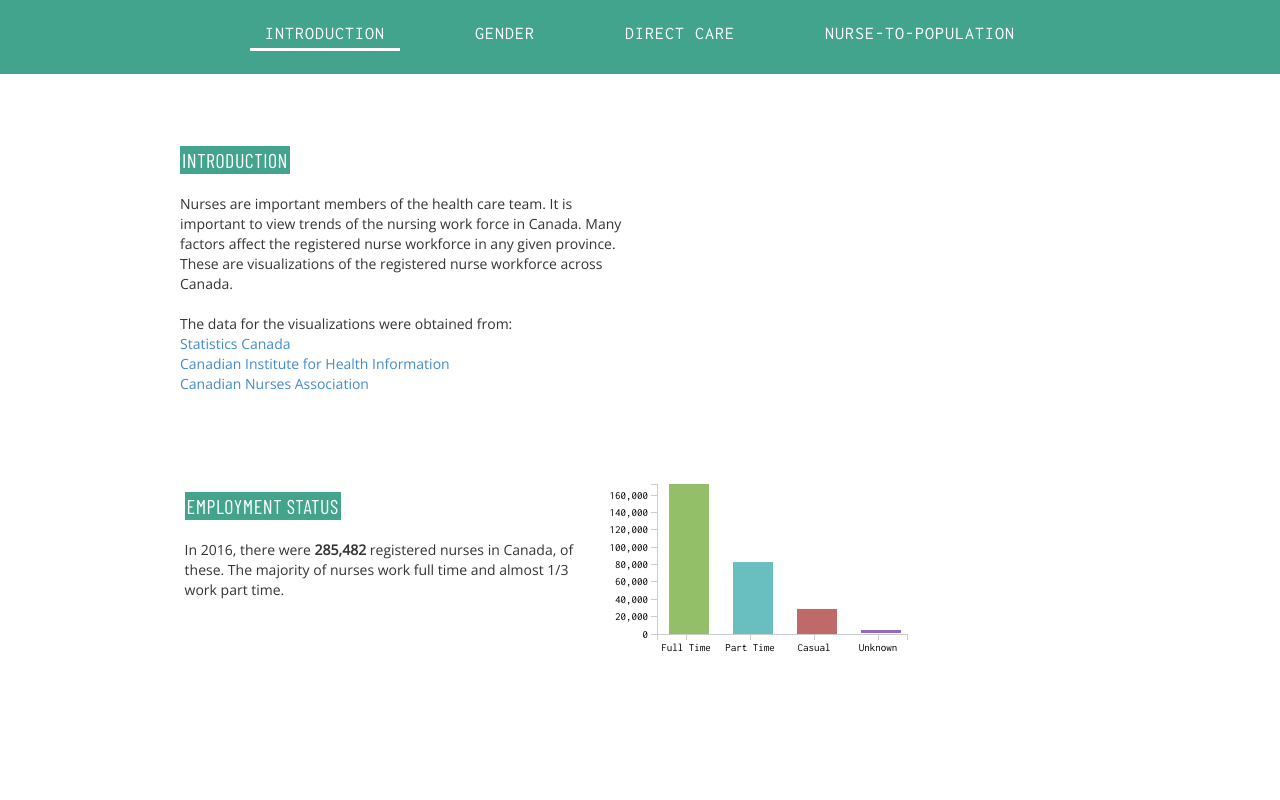
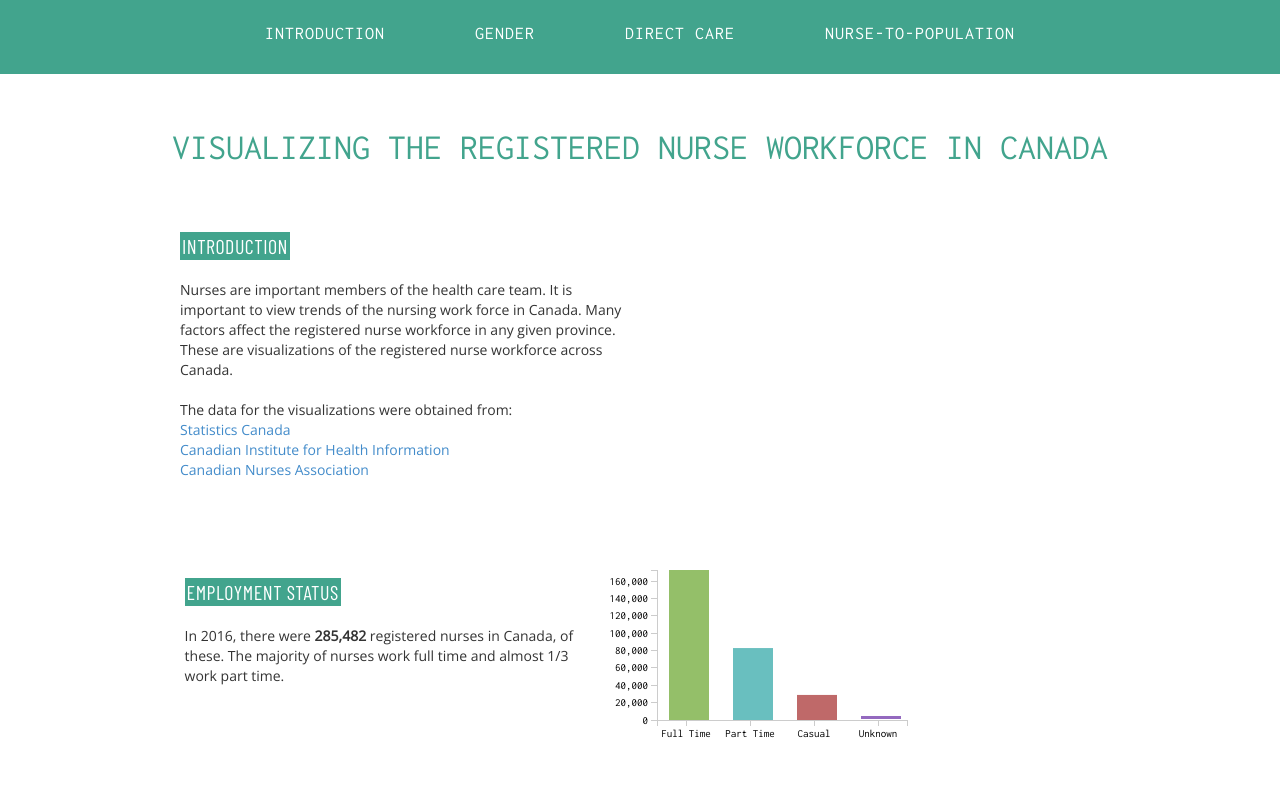
Before and after one commit to enanthav/583-a3, a plain HTML site: page index.html in a window 1280 px wide. Shown: the top 800 px of the page. Drawn offline with nearby package versions, Linux system fonts and the light colour scheme.

```diff
--- a/css/graph.css
+++ b/css/graph.css
@@ -90,6 +90,15 @@ body {
     text-align: center;
 }
 /* Section headers  */
+.section h1 {
+    padding: 8px;
+    color: #42A48D;
+    font-family: "inconsolata";
+    text-transform: uppercase;
+    font-size: 36px;
+    font-weight: 200;
+    text-align: center;
+}
 .section h3{
     font-family: 'Barlow Condensed', sans-serif;
     font-size: 20px;
--- a/index.html
+++ b/index.html
@@ -15,9 +15,7 @@
     <link href="css/bootstrap.css" rel="stylesheet">
     <link href="css/graph.css" rel="stylesheet">
 
-    <link href="https://fonts.googleapis.com/css?family=Oswald" rel="stylesheet">
-    <link href="https://fonts.googleapis.com/css?family=Inconsolata|Open+Sans" rel="stylesheet">
-    <link href="https://fonts.googleapis.com/css?family=Barlow+Condensed" rel="stylesheet">
+    <link href="https://fonts.googleapis.com/css?family=Inconsolata|Open+Sans|Barlow+Condensed" rel="stylesheet">
     <script src="js/bootstrap.min.js"></script>
 
 </head>
@@ -32,11 +30,10 @@
             </button>
         </div>
 
-        <!-- Collect the nav links, forms, and other content for toggling -->
         <div id="navbar-spy" class="collapse navbar-collapse navbar-main-collapse">
 
             <ul class="nav navbar-nav">
-                <li class="active">
+                <li class="">
                     <a href="#data">Introduction</a>
                 </li>
                 <li class="">
@@ -59,6 +56,7 @@
 
 <div id="data">
     <div class="container section" style="margin-bottom: 140px; margin-top: 100px;">
+        <h1>Visualizing the Registered Nurse Workforce in Canada</h1>
         <div class="col-lg-offset-1 col-lg-5 col-md-offset-1 col-md-5 col-sm-offset-1 col-sm-5 col-xs-6">
             <p class="col-lg-11 col-md-11" style="margin-top: 30px">
             <h3><mark>Introduction</mark></h3>
@@ -143,6 +141,7 @@
                 <text x="-42" y="339" class="G05year">2015</text>
                 <text x="-42" y="376" class="G05year">2016</text>
 
+                <text x="6" y="15" class="G05year">Female</text>
                 <text x="62" y="43" class="G05percent">94.3%</text>
                 <text x="62.92" y="80" class="G05percent" >94.1%</text>
                 <text x="63.86" y="117" class="G05percent">93.9%</text>
@@ -154,7 +153,7 @@
                 <text x="65.78" y="339" class="G05percent">92.4%</text>
                 <text x="65.78" y="376" class="G05percent">92.2%</text>
 
-
+                <text x="-92" y="15" class="G05year">Male</text>
                 <text x="-92" y="43" class="G05percent">5.7%</text>
                 <text x="-92.92" y="80" class="G05percent" >5.9%</text>
                 <text x="-92.86" y="117" class="G05percent">6.1%</text>
@@ -687,7 +686,7 @@
 
     <footer class="container-fluid footer">
         <div class="footer">
-            <div class="footer" style="margin-bottom: 50px;">
+            <div class="footer" style="margin-top: 20px; margin-bottom: 30px;">
 
                 Project by:<br>Elizabeth Nanthavong
             </div>
```
